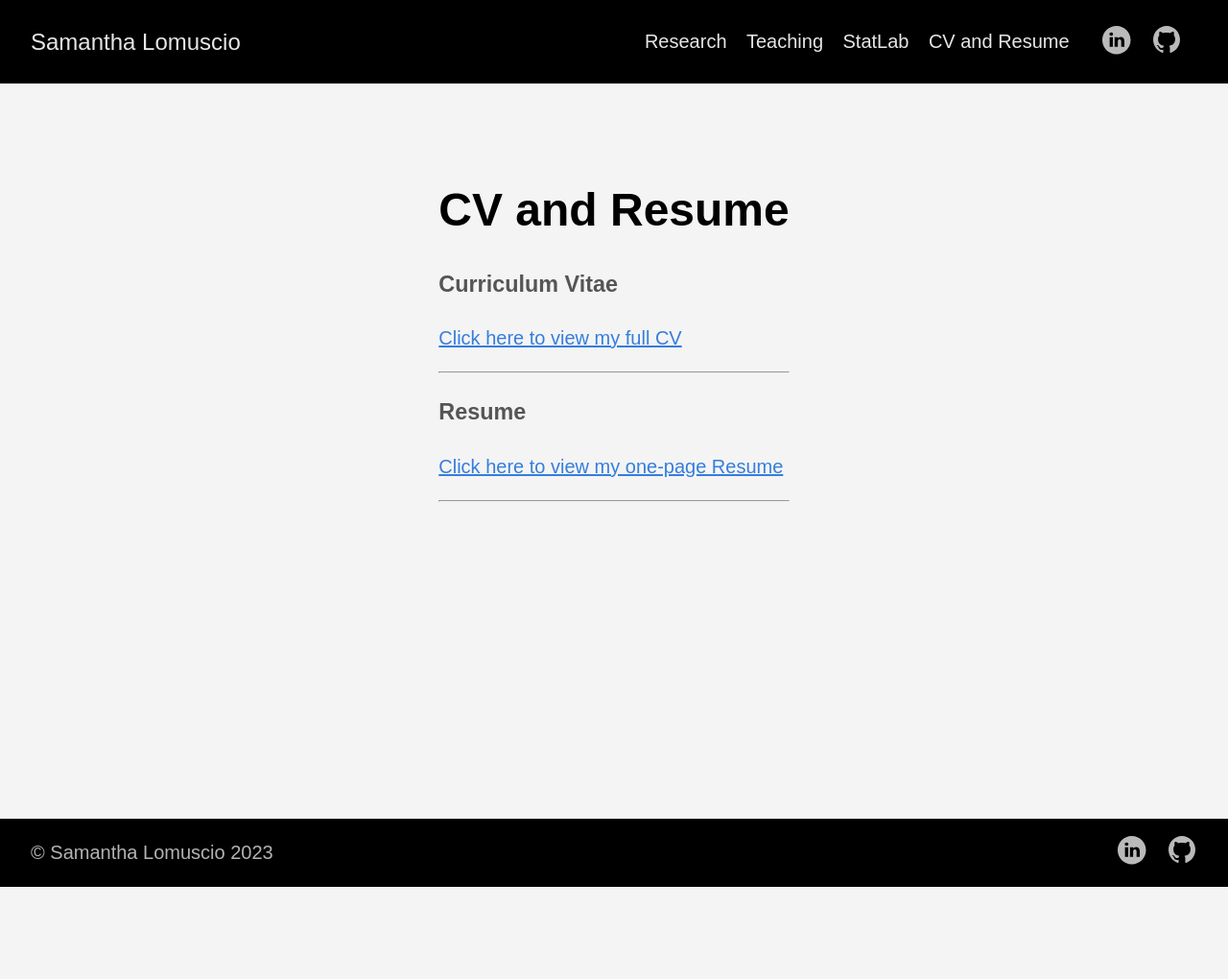
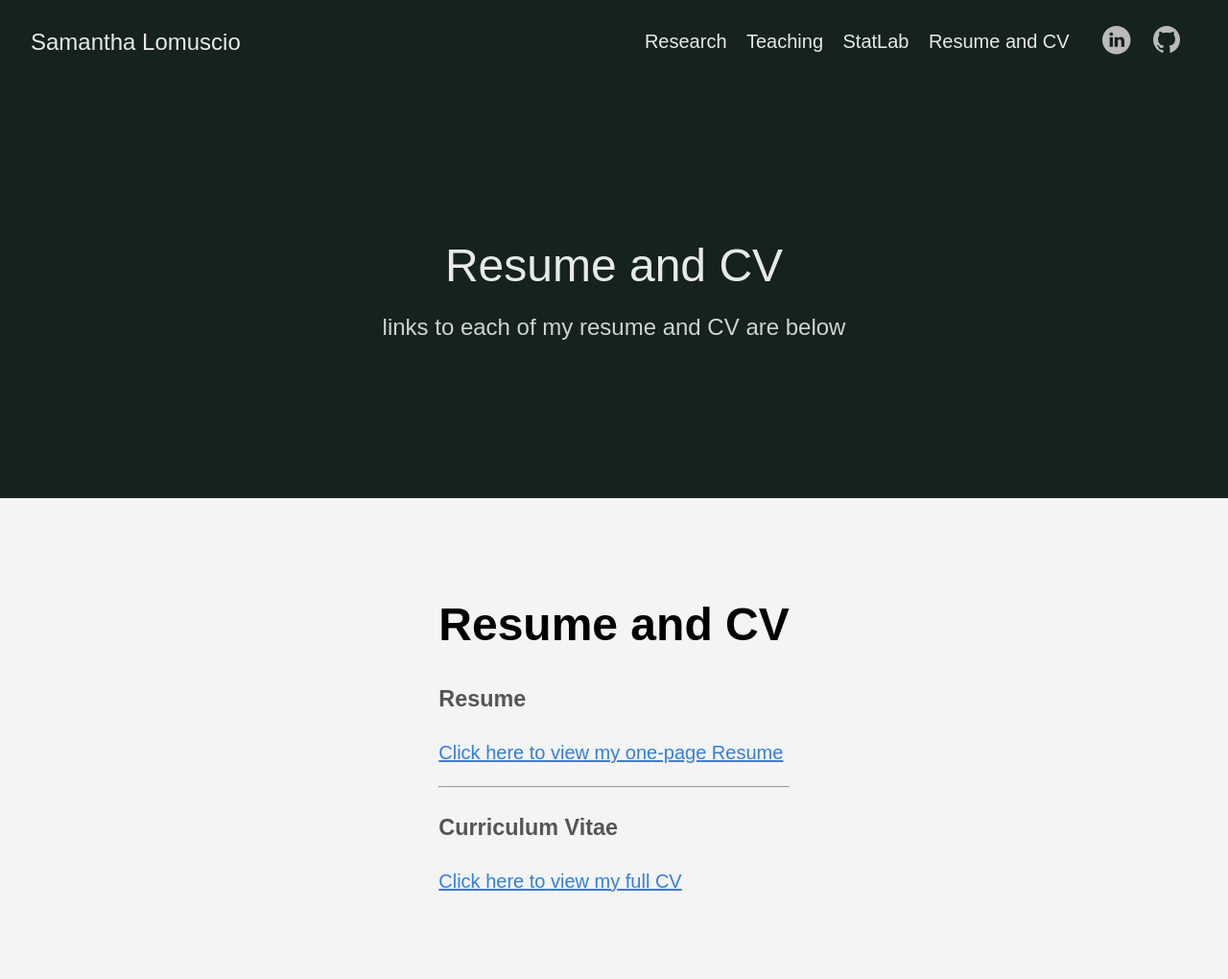
Before and after one commit to slomuscio/slomuscio.github.io, a plain HTML site: page cv-and-resume/index.html in a window 1280 px wide. Shown: the top 1020 px of the page at 96% size. Before the commit the page ends 924 px from the top, so only its background shows below. Drawn offline with Linux system fonts and the light colour scheme.

Commit message:
changed color on home page

```diff
--- a/cv-and-resume/index.html
+++ b/cv-and-resume/index.html
@@ -4,9 +4,9 @@
     <meta charset="utf-8">
     <meta http-equiv="X-UA-Compatible" content="IE=edge,chrome=1">
 
-    <title>CV and Resume | Samantha Lomuscio</title>
+    <title>Resume and CV | Samantha Lomuscio</title>
     <meta name="viewport" content="width=device-width,minimum-scale=1">
-    <meta name="description" content="Links below">
+    <meta name="description" content="links to each of my resume and CV are below">
     <meta name="generator" content="Hugo 0.91.2" />
 
 
@@ -29,20 +29,20 @@
 
 
 
-    <meta property="og:title" content="CV and Resume" />
-<meta property="og:description" content="Links below" />
+    <meta property="og:title" content="Resume and CV" />
+<meta property="og:description" content="links to each of my resume and CV are below" />
 <meta property="og:type" content="article" />
 <meta property="og:url" content="http://slomuscio.github.io/cv-and-resume/" /><meta property="article:section" content="" />
 
 
 
-<meta itemprop="name" content="CV and Resume">
-<meta itemprop="description" content="Links below">
+<meta itemprop="name" content="Resume and CV">
+<meta itemprop="description" content="links to each of my resume and CV are below">
 
 <meta itemprop="wordCount" content="17">
 <meta itemprop="keywords" content="" /><meta name="twitter:card" content="summary"/>
-<meta name="twitter:title" content="CV and Resume"/>
-<meta name="twitter:description" content="Links below"/>
+<meta name="twitter:title" content="Resume and CV"/>
+<meta name="twitter:description" content="links to each of my resume and CV are below"/>
 
 
   </head>
@@ -51,8 +51,9 @@
 
 
 
-  <header>
-    <div class="bg-black">
+
+  <header class="cover bg-top" style="background-image: url('http://slomuscio.github.io/images/dark_green.jpg');">
+    <div class="bg-black-60">
       <nav class="pv3 ph3 ph4-ns" role="navigation">
   <div class="flex-l justify-between items-center center">
     <a href="/" class="f3 fw2 hover-white no-underline white-90 dib">
@@ -85,8 +86,8 @@
           </li>
 
           <li class="list f5 f4-ns fw4 dib pr3">
-            <a class="hover-white no-underline white-90" href="/cv-and-resume/" title="CV and Resume page">
-              CV and Resume
+            <a class="hover-white no-underline white-90" href="/cv-and-resume/" title="Resume and CV page">
+              Resume and CV
             </a>
           </li>
 
@@ -125,6 +126,16 @@
   </div>
 </nav>
 
+      <div class="tc-l pv6 ph3 ph4-ns">
+
+          <h1 class="f2 f1-l fw2 white-90 mb0 lh-title">Resume and CV</h1>
+
+            <h2 class="fw1 f5 f3-l white-80 measure-wide-l center lh-copy mt3 mb4">
+              links to each of my resume and CV are below
+            </h2>
+
+
+      </div>
     </div>
   </header>
 
@@ -135,16 +146,15 @@
     <article class="center cf pv5 ph3 ph4-ns mw7">
       <header>
         <h1 class="f1">
-          CV and Resume
+          Resume and CV
         </h1>
       </header>
       <div class="nested-copy-line-height lh-copy f4 nested-links mid-gray">
-        <h3 id="curriculum-vitae">Curriculum Vitae</h3>
-<p><a href="./cv.pdf">Click here to view my full CV</a></p>
+        <h3 id="resume">Resume</h3>
+<p><a href="./Lomuscio-resume-Jan2023.pdf">Click here to view my one-page Resume</a></p>
 <hr>
-<h3 id="resume">Resume</h3>
-<p><a href="./resume.pdf">Click here to view my one-page Resume</a></p>
-<hr>
+<h3 id="curriculum-vitae">Curriculum Vitae</h3>
+<p><a href="./Lomuscio-CV-Jan2023.pdf">Click here to view my full CV</a></p>
 
       </div>
     </article>
--- a/sitemap.xml
+++ b/sitemap.xml
@@ -7,9 +7,9 @@
   </url><url>
     <loc>http://slomuscio.github.io/categories/</loc>
   </url><url>
+    <loc>http://slomuscio.github.io/research/</loc>
+  </url><url>
     <loc>http://slomuscio.github.io/cv-and-resume/</loc>
-  </url><url>
-    <loc>http://slomuscio.github.io/research/</loc>
   </url><url>
     <loc>http://slomuscio.github.io/</loc>
   </url><url>
```
Also changed, not shown: 404.html (+2 -2 lines), about/index.html (+2 -2 lines), categories/index.html (+2 -2 lines), index.html (+8 -7 lines), index.xml (+10 -11 lines), research/index.html (+9 -3 lines), statlab/index.html (+2 -2 lines), tags/index.html (+2 -2 lines), teaching/index.html (+2 -2 lines), 2 other files.
